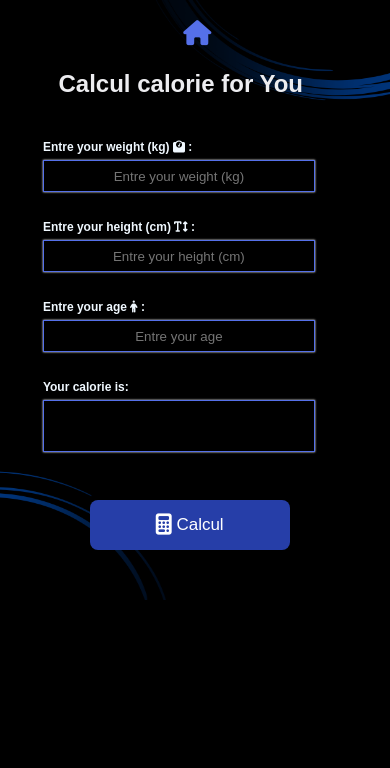
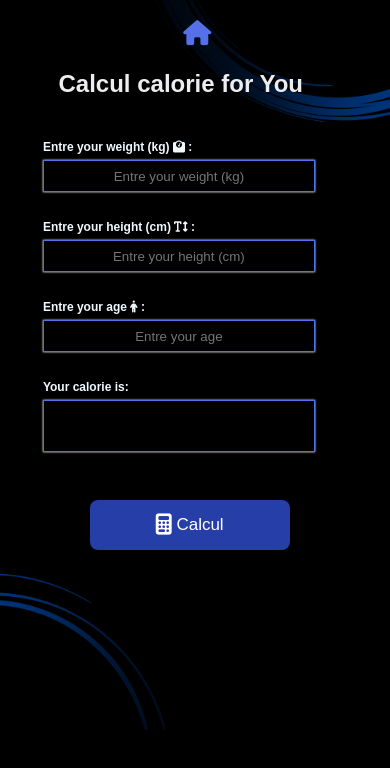
Before and after one commit to Mhedybeny01/AppCalculCalorie, a plain HTML site: page calculmen.html in a window 390 px wide. Drawn offline with Linux system fonts and the light colour scheme.

Commit message:
Add files via upload

```diff
--- a/calculmen.css
+++ b/calculmen.css
@@ -4,12 +4,12 @@
 }
 body{
     background-color: black;
-    height: 550px;
+    height: 700px;
     width: 100%;
 
 }
 .backapp{
-    height: 600px;
+    height: 730px;
     width: 100%;
 }
 @media screen and (max-width:600px) {
@@ -20,7 +20,7 @@ body{
     font-size: 25px;
     position: absolute;
     top: 20px;
-    padding-left: 47%;
+    margin-left: 47%;
 
 }
 
--- a/calculwomen.css
+++ b/calculwomen.css
@@ -14,7 +14,14 @@ body{
 }
 @media screen and (max-width:600px) {
 
+    .home{
+        color: rgb(243, 44, 217);
+        font-size: 25px;
+        position: absolute;
+        top: 20px;
+        margin-left: 47%;
 
+    }
 
 
     .cls{
```
Also changed, not shown: calculwomen.html (+1 -0 lines).
